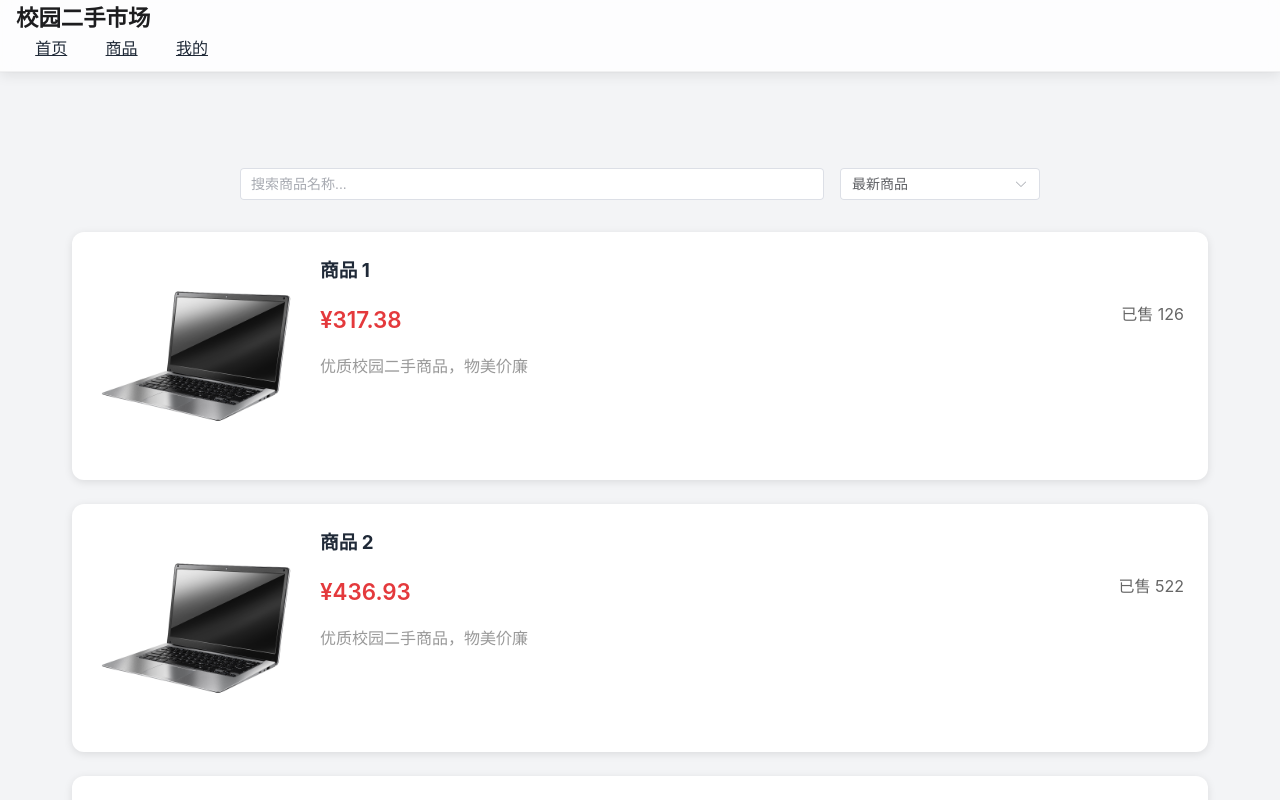
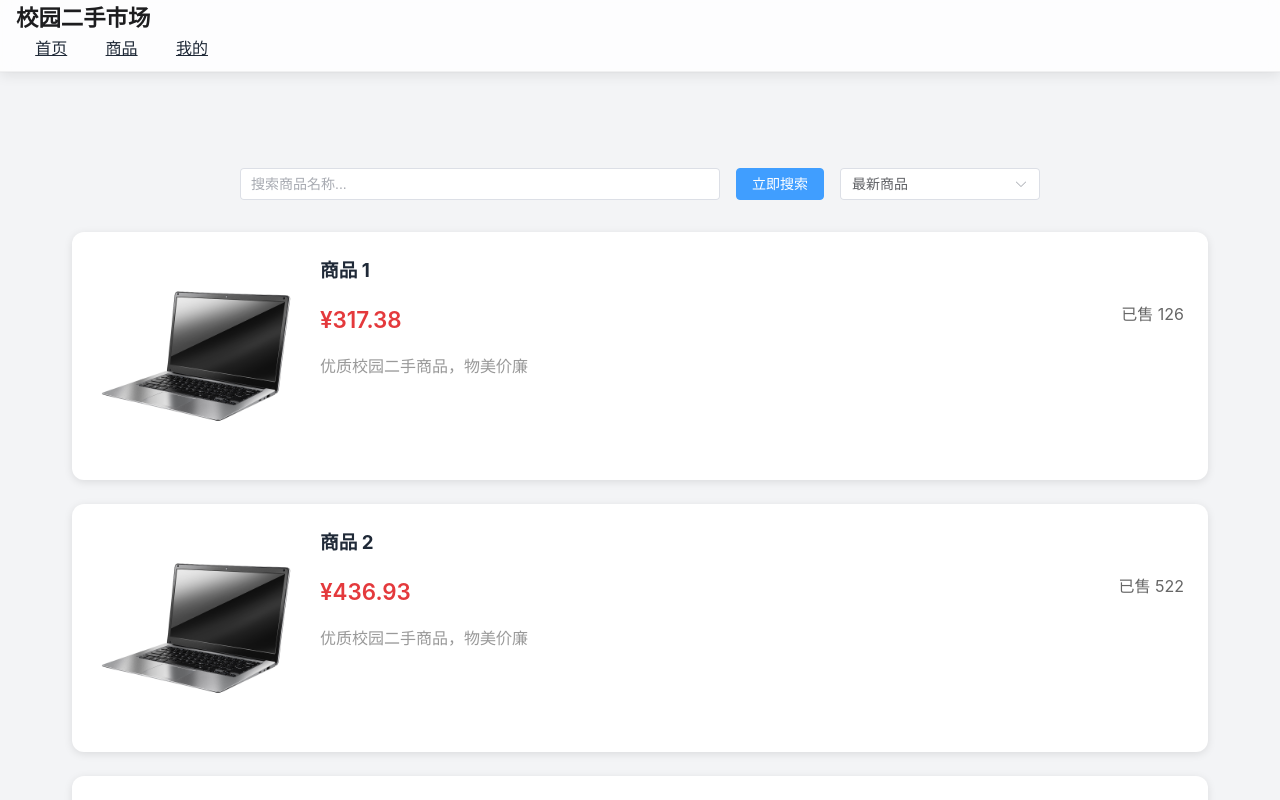
Before and after one commit to moyanislth/campus-bazaar-ui, a Vue app: page /products in a window 1280 px wide. Shown: the top 800 px of the page. Built offline with nearby package versions, Linux system fonts and the light colour scheme.

Commit message:
feat(ProductView): 添加立即搜索按钮

```diff
--- a/src/views/ProductView.vue
+++ b/src/views/ProductView.vue
@@ -3,6 +3,9 @@
         <!-- 搜索排序栏 -->
         <div class="search-bar">
             <el-input v-model="searchQuery" placeholder="搜索商品名称..." class="search-input" clearable />
+            <el-button type="primary" class="search-btn" @click="loadProducts">
+                立即搜索
+            </el-button>
             <el-select v-model="sortBy" placeholder="排序方式" class="sort-select" @change="loadProducts">
                 <el-option label="最新商品" value="newest" />
                 <el-option label="销量最高" value="sales" />
@@ -47,7 +50,7 @@ export default {
             loading: false,
             products: [],
             // 模拟数据生成
-            mockProducts: Array.from({ length: 50 }, (_, i) => ({
+            mockProducts: Array.from({ length: 3 }, (_, i) => ({
                 id: i + 1,
                 name: `商品 ${i + 1}`,
                 price: (Math.random() * 500 + 50).toFixed(2),
```
